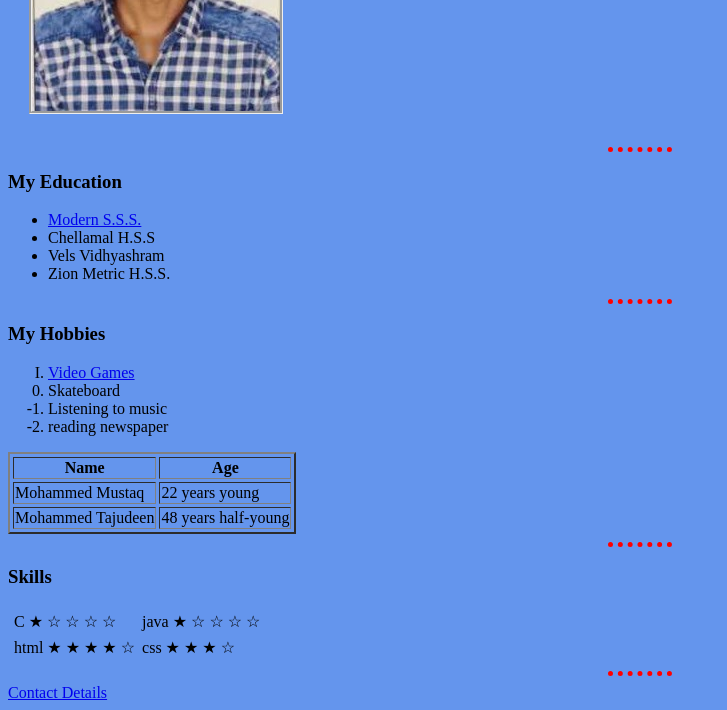
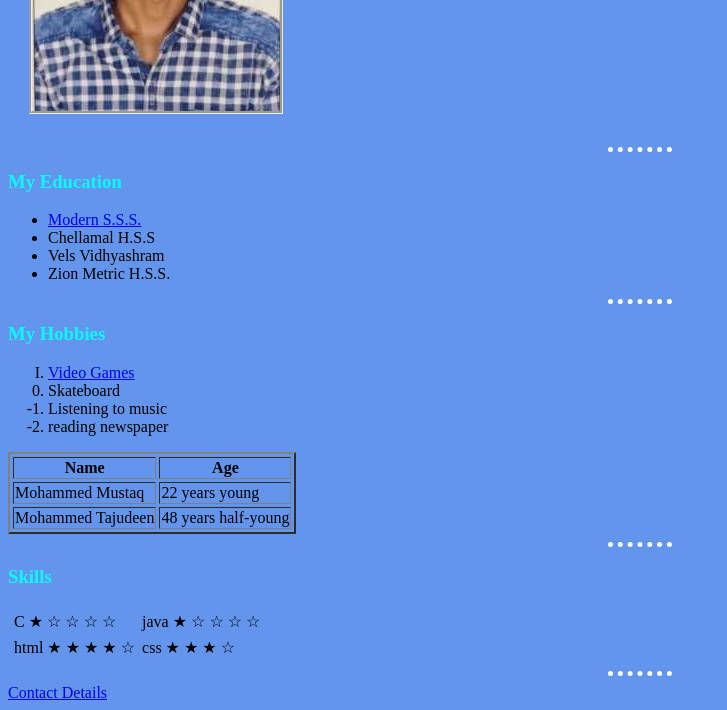
Before and after one commit to Mohammed-Mustaq/CC, a plain HTML site: page index.html in a window 1280 px wide. Shown: the part 234-944 px from the top of the page, without its empty margins (0-727 px from the left). Drawn offline with Linux system fonts and the light colour scheme; files that its build step writes are made by us from their sources.

Commit message:
Add files via upload

```diff
--- a/style.css
+++ b/style.css
@@ -13,8 +13,12 @@ h1 {
 
 hr {
   background-color: #6495ed;
-  border-color: #ff0000;
+  border-color: white;
   border-style: dotted none none none;
   border-width: 5px;
   width: 5%;
 }
+
+h3{
+  color: #00ffff;
+}
```
